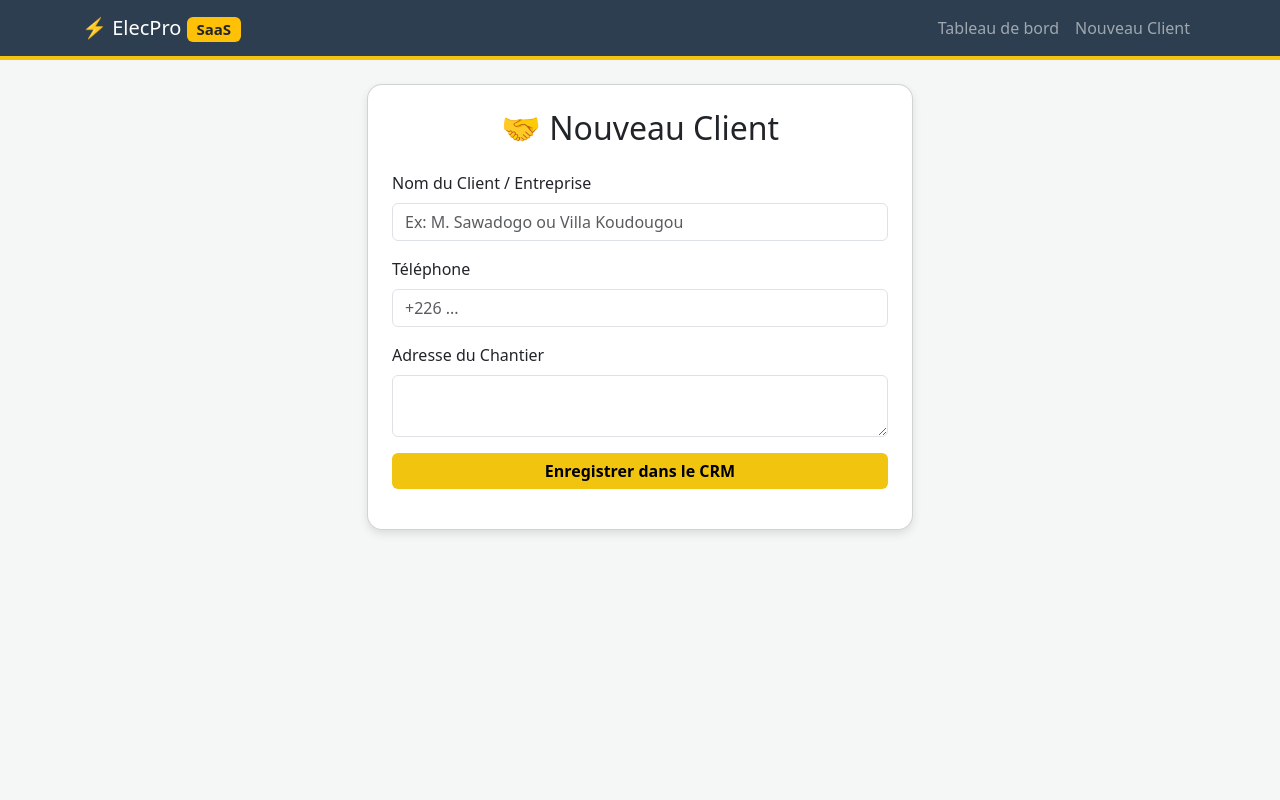
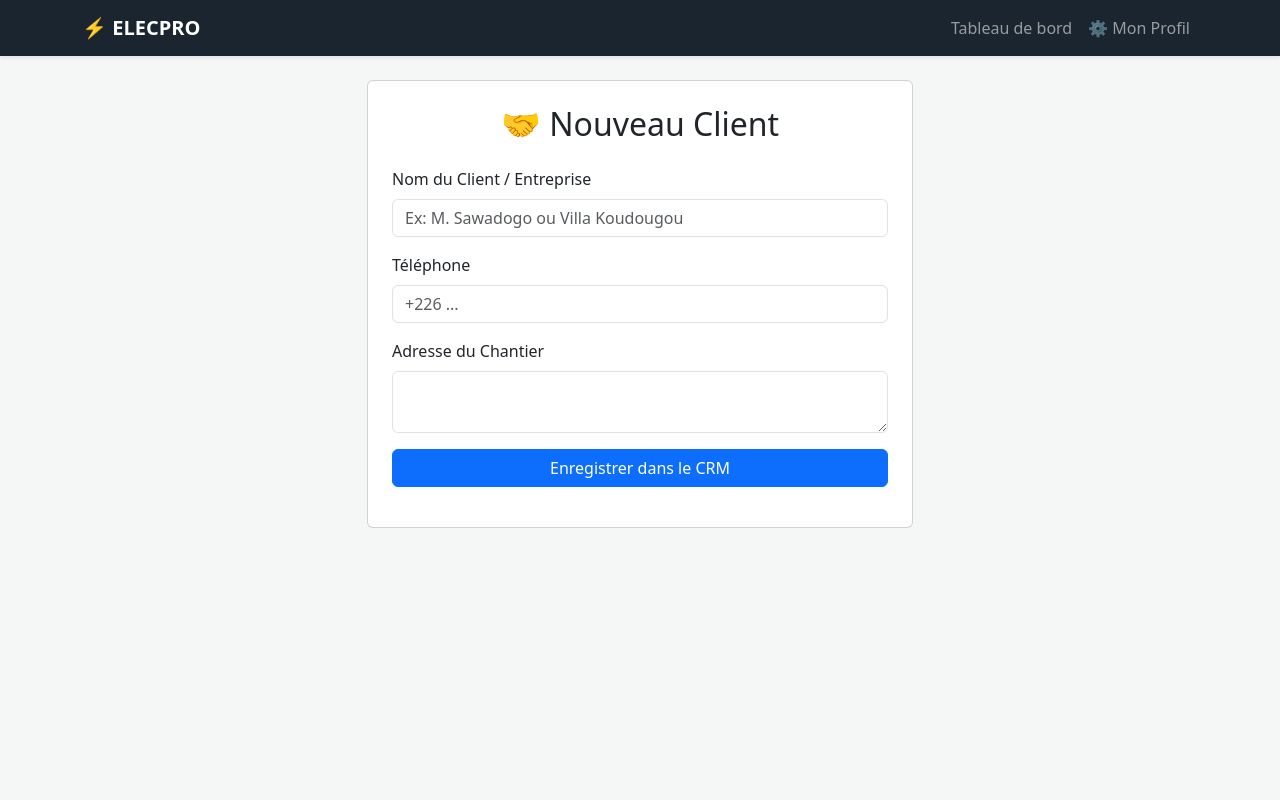
Before and after one commit to ernestcoulibaly721/ElecPro_Saas, a Flask app: page /ajouter_client in a window 1280 px wide. Run offline with Flask 3, Linux system fonts and the light colour scheme.

Commit message:
Update layout.html

```diff
--- a/templates/layout.html
+++ b/templates/layout.html
@@ -3,49 +3,29 @@
 <head>
     <meta charset="UTF-8">
     <meta name="viewport" content="width=device-width, initial-scale=1.0">
-    <title>ElecPro SaaS ⚡</title>
+    <title>ElecPro - Devis Électricien</title>
     <link href="https://cdn.jsdelivr.net/npm/bootstrap@5.3.0/dist/css/bootstrap.min.css" rel="stylesheet">
     <style>
-        :root { --primary-color: #f1c40f; --dark-bg: #2c3e50; }
         body { background-color: #f4f7f6; }
-        .navbar { background-color: var(--dark-bg); border-bottom: 4px solid var(--primary-color); }
-        .btn-primary { background-color: var(--primary-color); border: none; color: black; font-weight: bold; }
-        .card { border-radius: 15px; box-shadow: 0 4px 8px rgba(0,0,0,0.1); }
-    </style>
-<style>
+        .navbar { background-color: #1a252f; }
         @media print {
-        /* On cache la barre de navigation et les boutons lors de l'impression */
-        .navbar, .btn, footer, .btn-secondary {
-            display: none !important;
-        }
-        body {
-            background-color: white !important;
-        }
-        .container {
-            width: 100% !important;
-            margin: 0 !important;
-            padding: 0 !important;
-            box-shadow: none !important;
-        }
+            .navbar, .btn, .d-print-none { display: none !important; }
+            .container { width: 100% !important; margin: 0 !important; }
         }
     </style>
 </head>
 <body>
-
-<nav class="navbar navbar-expand-lg navbar-dark mb-4">
+    <nav class="navbar navbar-expand-lg navbar-dark shadow-sm mb-4 d-print-none">
         <div class="container">
-        <a class="navbar-brand" href="/">⚡ ElecPro <span class="badge bg-warning text-dark">SaaS</span></a>
-        <div class="navbar-nav">
-            <a class="nav-link" href="/">Tableau de bord</a>
-            <a class="nav-link" href="/ajouter_client">Nouveau Client</a>
+            <a class="navbar-brand fw-bold" href="{{ url_for('index') }}">⚡ ELECPRO</a>
+            <div class="navbar-nav ms-auto">
+                <a class="nav-link" href="{{ url_for('index') }}">Tableau de bord</a>
+                <a class="nav-link" href="{{ url_for('mon_profil') }}">⚙️ Mon Profil</a>
             </div>
         </div>
     </nav>
-
     <div class="container">
         {% block content %}{% endblock %}
     </div>
-
-<script src="https://cdn.jsdelivr.net/npm/bootstrap@5.3.0/dist/js/bootstrap.bundle.min.js"></script>
 </body>
 </html>
```
Lines whose indentation alone changed are shown as unchanged.
